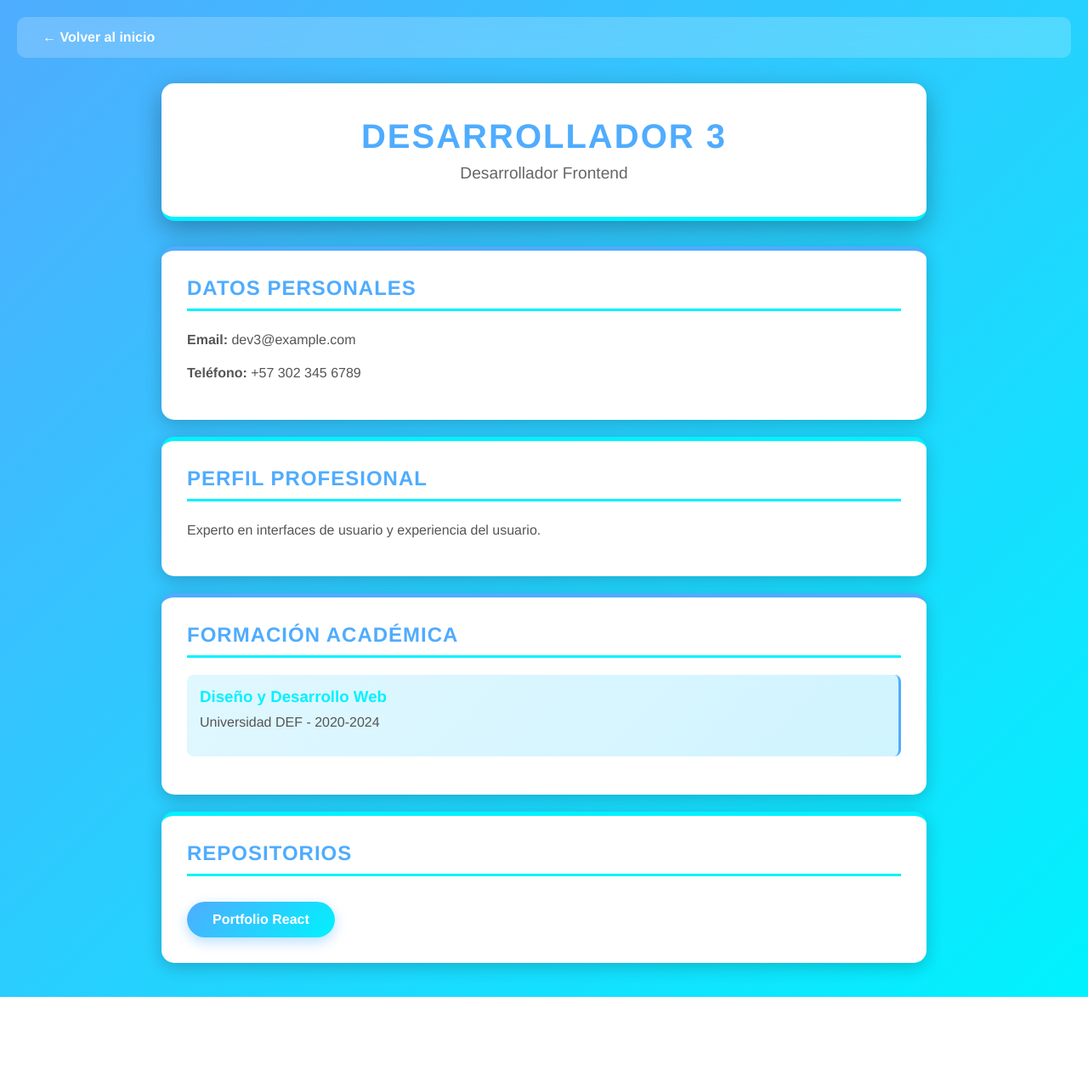
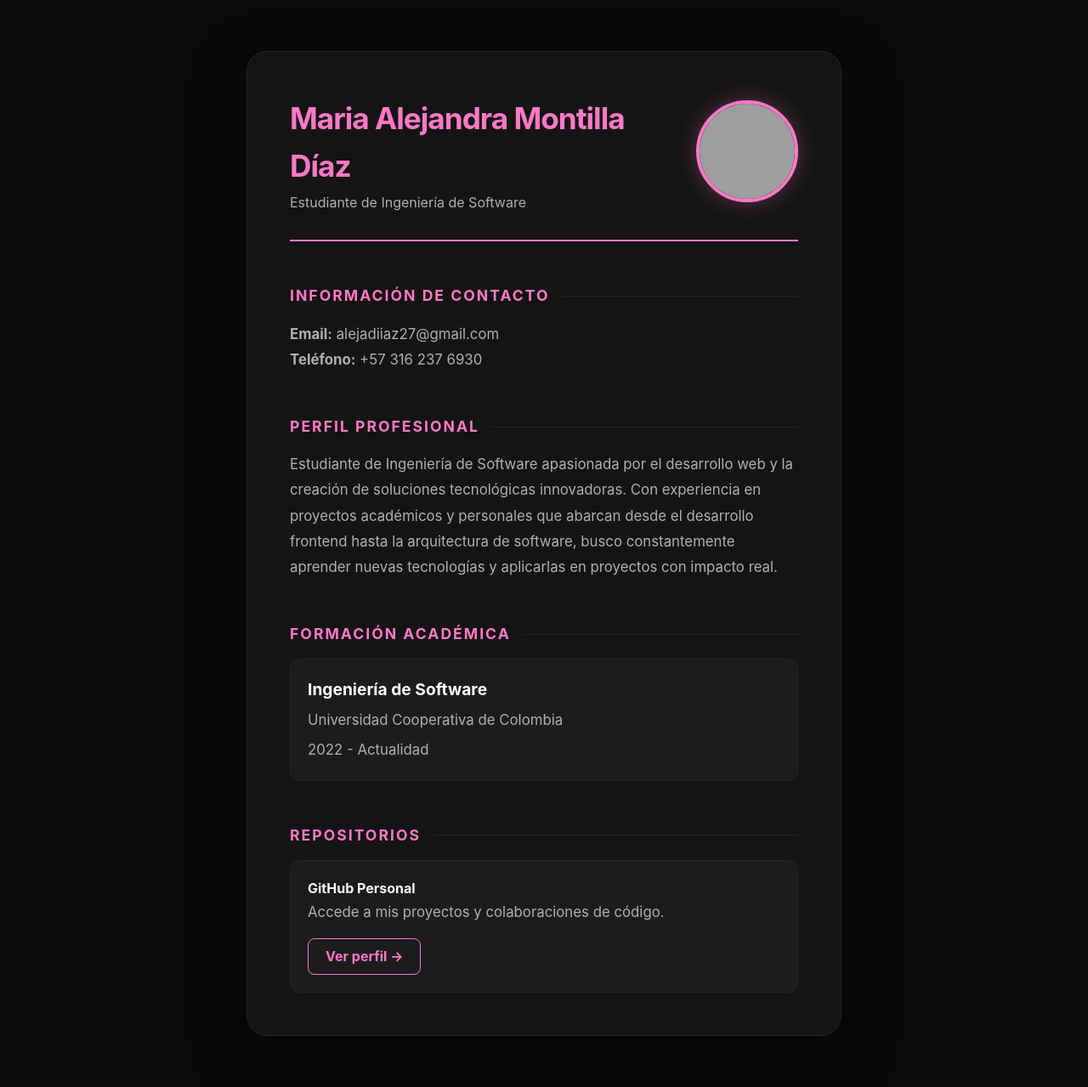
Before and after one commit to JuanSebastianE23/Examen_electiva, a Django app: page /dev3/ in a window 1280 px wide. Shown: the whole page at 85% size. Before the commit the page ends 1173 px from the top, so only its background shows below. Run offline with Django 5.2, Linux system fonts and the light colour scheme; grey boxes are pictures that could not be loaded.

Commit message:
aplicación de estilos finales y estructura vertical dev3

```diff
--- a/dev3/views.py
+++ b/dev3/views.py
@@ -2,16 +2,16 @@ from django.shortcuts import render
 
 def hoja_vida(request):
     context = {
-        'nombre': 'Desarrollador 3',
-        'profesion': 'Desarrollador Frontend',
-        'email': 'dev3@example.com',
-        'telefono': '+57 302 345 6789',
-        'perfil': 'Experto en interfaces de usuario y experiencia del usuario.',
-        'formacion': [
-            {'titulo': 'Diseño y Desarrollo Web', 'institucion': 'Universidad DEF', 'año': '2020-2024'},
-        ],
-        'repositorios': [
-            {'nombre': 'Portfolio React', 'url': 'https://github.com/dev3/portfolio-react'},
-        ]
+        'nombre': 'Maria Alejandra Montilla Díaz',
+        'profesion': 'Estudiante de Ingeniería de Software',
+        'email': 'alejadiiaz27@gmail.com',
+        'telefono': '+57 316 237 6930',
+        'perfil': 'Estudiante de Ingeniería de Software apasionada por el desarrollo web y la creación de soluciones tecnológicas innovadoras. Con experiencia en proyectos académicos y personales que abarcan desde el desarrollo frontend hasta la arquitectura de software, busco constantemente aprender nuevas tecnologías y aplicarlas en proyectos con impacto real.',
+        'formacion':
+            {
+                'titulo': 'Ingeniería de Software',
+                'institucion': 'Universidad Cooperativa de Colombia',
+                'año': '2022 - Actualidad',
+            },
     }
     return render(request, 'dev3/hoja_vida.html', context)
--- a/static/css/dev3/styles.css
+++ b/static/css/dev3/styles.css
@@ -1,132 +1,163 @@
-/* Estilos para Desarrollador 3 */
+/* --- Estilos Base y Reset --- */
 * {
+    box-sizing: border-box;
     margin: 0;
     padding: 0;
-    box-sizing: border-box;
+}
+
+:root {
+    --bg-color: #0a0a0a;
+    --card-bg: #141414;
+    --pink-accent: #ff79c6;
+    --text-main: #f8f8f2;
+    --text-dim: #b0b0b0;
+    --border-color: #252525;
 }
 
 body {
-    font-family: 'Helvetica Neue', Arial, sans-serif;
-    background: linear-gradient(135deg, #4facfe 0%, #00f2fe 100%);
-    min-height: 100vh;
-    padding: 20px;
+    background-color: var(--bg-color);
+    color: var(--text-main);
+    font-family: 'Inter', 'Segoe UI', sans-serif;
+    display: flex;
+    justify-content: center;
+    padding: 60px 20px;
+    line-height: 1.6;
 }
 
-.navbar {
-    background: rgba(255, 255, 255, 0.2);
-    padding: 15px 30px;
-    border-radius: 10px;
-    margin-bottom: 30px;
-    backdrop-filter: blur(10px);
+/* --- Contenedor (Hoja de Vida) --- */
+.hoja-vida-container {
+    background: var(--card-bg);
+    max-width: 700px;
+    width: 100%;
+    padding: 50px;
+    border-radius: 24px;
+    border: 1px solid var(--border-color);
+    box-shadow: 0 20px 60px rgba(0,0,0,0.7);
+
+    display: flex;
+    flex-direction: column;
+    gap: 50px; /* 🔥 más aire */
 }
 
-.navbar a {
-    color: white;
-    text-decoration: none;
-    font-weight: bold;
-    transition: all 0.3s;
+/* --- Header (Ahora vertical elegante) --- */
+.header-flex {
+    display: flex;
+    flex-direction: column; /* 🔥 clave */
+    align-items: center;
+    text-align: center;
+    gap: 20px;
+    border-bottom: 2px solid var(--pink-accent);
+    padding-bottom: 30px;
 }
 
-.navbar a:hover {
-    opacity: 0.8;
-    transform: translateX(-5px);
+.header-text h1 {
+    font-size: 2.2rem;
+    color: var(--pink-accent);
+    letter-spacing: -1px;
 }
 
-.container {
-    max-width: 900px;
-    margin: 0 auto;
+.header-text .profesion {
+    font-size: 1rem;
+    color: var(--text-dim);
 }
 
-.header {
-    background: white;
-    padding: 40px;
-    border-radius: 15px;
-    text-align: center;
-    box-shadow: 0 10px 30px rgba(0,0,0,0.3);
-    margin-bottom: 30px;
-    border-bottom: 5px solid #00f2fe;
+/* --- Foto --- */
+.foto-perfil img {
+    width: 120px;
+    height: 120px;
+    border-radius: 50%;
+    border: 4px solid var(--pink-accent);
+    object-fit: cover;
+    box-shadow: 0 0 25px rgba(255, 121, 198, 0.3);
 }
 
-.header h1 {
-    color: #4facfe;
-    font-size: 2.5em;
-    margin-bottom: 10px;
+/* --- Secciones --- */
+.seccion {
+    width: 100%;
+}
+
+.seccion h2 {
+    color: var(--pink-accent);
+    font-size: 1.1rem;
     text-transform: uppercase;
     letter-spacing: 2px;
+    margin-bottom: 15px;
+    display: flex;
+    align-items: center;
 }
 
-.profesion {
-    color: #666;
-    font-size: 1.2em;
-    font-weight: 300;
+.seccion h2::after {
+    content: "";
+    flex: 1;
+    height: 1px;
+    background: var(--border-color);
+    margin-left: 15px;
 }
 
-.card {
-    background: white;
-    padding: 30px;
-    border-radius: 15px;
-    box-shadow: 0 5px 20px rgba(0,0,0,0.2);
-    margin-bottom: 20px;
-    border-top: 5px solid #4facfe;
+.seccion p {
+    color: var(--text-dim);
+    font-size: 1.05rem;
+    line-height: 1.8; /* 🔥 más legible */
 }
 
-.card:nth-child(odd) {
-    border-top: 5px solid #00f2fe;
+/* --- Tarjetas --- */
+.item-formacion, .item-repo {
+    background: #1c1c1c;
+    padding: 20px;
+    border-radius: 12px;
+    border: 1px solid var(--border-color);
+
+    transition: transform 0.2s ease, box-shadow 0.2s ease;
 }
 
-.card h2 {
-    color: #4facfe;
-    border-bottom: 3px solid #00f2fe;
-    padding-bottom: 10px;
-    margin-bottom: 20px;
-    text-transform: uppercase;
-    letter-spacing: 1px;
+.item-formacion:hover, .item-repo:hover {
+    transform: translateY(-5px);
+    box-shadow: 0 10px 30px rgba(0,0,0,0.5);
 }
 
-.card p {
-    color: #555;
-    line-height: 1.8;
-    margin-bottom: 10px;
+.item-formacion strong {
+    color: #fff;
+    font-size: 1.2rem;
 }
 
-.formacion-item {
-    margin-bottom: 15px;
-    padding: 15px;
-    background: linear-gradient(135deg, #e0f7ff 0%, #d0f4ff 100%);
-    border-radius: 8px;
-    border-right: 3px solid #4facfe;
+.item-formacion p {
+    margin-top: 5px;
 }
 
-.formacion-item h3 {
-    color: #00f2fe;
-    margin-bottom: 5px;
+/* --- Botón repo --- */
+.item-repo a {
+    display: inline-block;
+    margin-top: 15px;
+    color: var(--pink-accent);
+    text-decoration: none;
+    border: 1px solid var(--pink-accent);
+    padding: 8px 20px;
+    border-radius: 8px;
+    font-weight: bold;
+    transition: 0.3s;
 }
 
-.btn {
-    display: inline-block;
-    background: linear-gradient(135deg, #4facfe 0%, #00f2fe 100%);
-    color: white;
-    padding: 12px 30px;
-    border-radius: 25px;
-    text-decoration: none;
-    margin: 10px 10px 0 0;
-    transition: transform 0.3s, box-shadow 0.3s;
-    box-shadow: 0 5px 15px rgba(79, 172, 254, 0.4);
-    font-weight: bold;
+.item-repo a:hover {
+    background: var(--pink-accent);
+    color: #000;
+    box-shadow: 0 0 20px rgba(255, 121, 198, 0.5);
 }
 
-.btn:hover {
-    transform: translateY(-3px);
-    box-shadow: 0 8px 20px rgba(79, 172, 254, 0.6);
+/* --- Animación --- */
+.fade-in {
+    animation: fadeInAnim 1s ease-in-out;
 }
 
-/* Responsive */
-@media (max-width: 768px) {
-    .header h1 {
-        font-size: 2em;
-    }
+@keyframes fadeInAnim {
+    from { opacity: 0; transform: translateY(20px); }
+    to { opacity: 1; transform: translateY(0); }
+}
 
-    .card {
-        padding: 20px;
+/* --- Responsive (en PC vuelve horizontal elegante) --- */
+@media (min-width: 768px) {
+    .header-flex {
+        flex-direction: row;
+        justify-content: space-between;
+        text-align: left;
     }
 }
--- a/templates/dev3/hoja_vida.html
+++ b/templates/dev3/hoja_vida.html
@@ -1,49 +1,65 @@
+{% load static %}
 <!DOCTYPE html>
 <html lang="es">
 <head>
     <meta charset="UTF-8">
     <meta name="viewport" content="width=device-width, initial-scale=1.0">
-    <title>{{ nombre }} - Hoja de Vida</title>
-    <link rel="stylesheet" href="/static/css/dev3/styles.css">
+    <title>Hoja de Vida | {{ nombre }}</title>
+    <link rel="stylesheet" href="{% static 'css/dev3/styles.css' %}">
 </head>
 <body>
-    <nav class="navbar">
-        <a href="/">← Volver al inicio</a>
-    </nav>
 
-    <div class="container">
-        <header class="header">
-            <h1>{{ nombre }}</h1>
-            <p class="profesion">{{ profesion }}</p>
-        </header>
+    <div class="hoja-vida-container fade-in">
 
-        <section class="card">
-            <h2>Datos Personales</h2>
+        <!-- HEADER -->
+        <div class="header seccion">
+            <div class="header-flex">
+                <div class="header-text">
+                    <h1>{{ nombre }}</h1>
+                    <p class="profesion">{{ profesion }}</p>
+                </div>
+                <div class="foto-perfil">
+                    <img src="https://i.postimg.cc/13ZNZWqP/yo.jpg" alt="Foto de perfil">
+                </div>
+            </div>
+        </div>
+
+        <!-- CONTACTO -->
+        <div class="info-contacto seccion">
+            <h2>Información de Contacto</h2>
             <p><strong>Email:</strong> {{ email }}</p>
             <p><strong>Teléfono:</strong> {{ telefono }}</p>
-        </section>
+        </div>
 
-        <section class="card">
+        <!-- PERFIL -->
+        <div class="perfil seccion">
             <h2>Perfil Profesional</h2>
             <p>{{ perfil }}</p>
-        </section>
+        </div>
 
-        <section class="card">
+        <!-- FORMACIÓN -->
+        <div class="formacion seccion">
             <h2>Formación Académica</h2>
-            {% for item in formacion %}
-            <div class="formacion-item">
-                <h3>{{ item.titulo }}</h3>
-                <p>{{ item.institucion }} - {{ item.año }}</p>
+            <div class="item-formacion">
+                <strong>{{ formacion.titulo }}</strong>
+                <p>{{ formacion.institucion }}</p>
+                <p>{{ formacion.año }}</p>
             </div>
-            {% endfor %}
-        </section>
+        </div>
 
-        <section class="card">
+        <!-- REPOSITORIOS -->
+        <div class="repositorios seccion">
             <h2>Repositorios</h2>
-            {% for repo in repositorios %}
-            <a href="{{ repo.url }}" target="_blank" class="btn">{{ repo.nombre }}</a>
-            {% endfor %}
-        </section>
+            <div class="item-repo">
+                <strong>GitHub Personal</strong>
+                <p>Accede a mis proyectos y colaboraciones de código.</p>
+                <a href="https://github.com/AlejandraMontillaucc" target="_blank">
+                    Ver perfil →
+                </a>
+            </div>
+        </div>
+
     </div>
+
 </body>
 </html>
```
